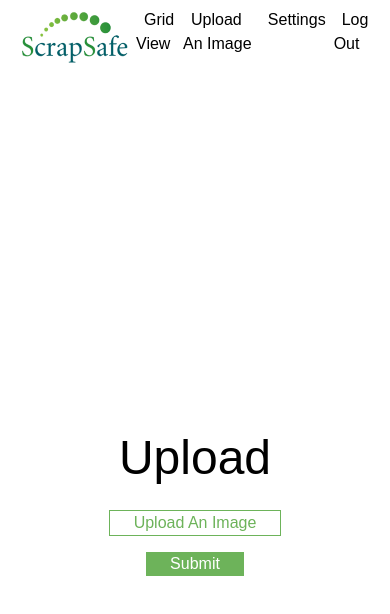
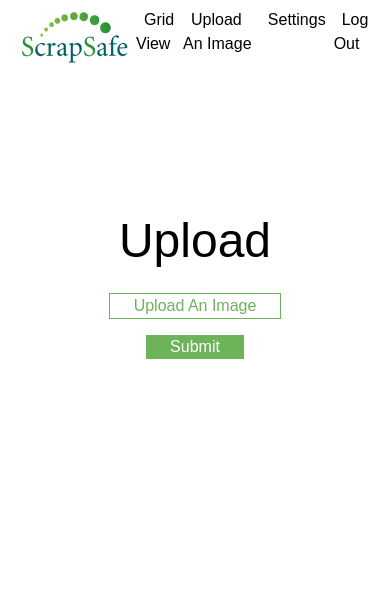
Before and after one commit to TNortnern/scrapsafe-frontend, a Next.js app: page / in a window 390 px wide. Shown: the top 614 px of the page. Built offline with nearby package versions, Linux system fonts and the light colour scheme.

Commit message:
responsiveness

```diff
--- /dev/null
+++ b/components/layout/Wrapper.js
@@ -0,0 +1,11 @@
+import React from 'react';
+
+const Wrapper = ({ children }) => {
+  return (
+    <div className='flex flex-col justify-center items-center mt-32 md:mt-48 lg:mt-56 xl:mt-32 w-11/12 md:w-3-10 mx-auto'>
+      {children}
+    </div>
+  );
+};
+
+export default Wrapper;
--- a/pages/gridview.js
+++ b/pages/gridview.js
@@ -1,10 +1,13 @@
 import React from 'react';
 import Layout from '../components/layout/Layout';
+import Wrapper from '../components/layout/Wrapper';
 
 const gridview = () => {
   return (
     <Layout>
-      <div className='flex space-y-2'></div>
+      <Wrapper>
+        <div className='flex space-y-2'></div>
+      </Wrapper>
     </Layout>
   );
 };
--- a/pages/index.js
+++ b/pages/index.js
@@ -1,16 +1,37 @@
+import React, { useState } from 'react';
 import Layout from '../components/layout/Layout';
+import Input from '../components/common/Input';
+import Wrapper from '../components/layout/Wrapper';
 
 const IndexPage = () => {
+  const [upload, setUpload] = useState(null);
   return (
     <Layout>
-      <div className='flex flex-col h-screen w-screen items-center justify-center'>
+      <Wrapper>
         <h1 className='text-5xl'>Upload</h1>
-        <div className='border border-custom m-4 text-custom px-6'>
-          Upload An Image
+
+        <div>
+          <label htmlFor='fileUpload'>
+            <div>
+              <div className='border border-custom m-4 text-custom px-6 cursor-pointer hover:opacity-75'>
+                Upload An Image
+              </div>
+            </div>
+          </label>
+          <input
+            hidden
+            id='fileUpload'
+            type='file'
+            onChange={(e) => console.log(e.target.files)}
+          />
         </div>
+        {/*
+        <Input ref={inputFile} type='file' id='file' className='hidden' /> */}
 
-        <div className='bg-custom text-white px-6'>Submit</div>
-      </div>
+        <button className='bg-custom text-white px-6 hover:opacity-75'>
+          Submit
+        </button>
+      </Wrapper>
     </Layout>
   );
 };
--- a/pages/login.js
+++ b/pages/login.js
@@ -1,6 +1,7 @@
 import React, { useState } from 'react';
 import Layout from '../components/layout/Layout';
 import Input from '../components/common/Input';
+import Wrapper from '../components/layout/Wrapper';
 
 const login = () => {
   const [email, setEmail] = useState('');
@@ -8,7 +9,7 @@ const login = () => {
 
   return (
     <Layout>
-      <div className='flex flex-col justify-center items-center mt-48 w-3-10 mx-auto'>
+      <Wrapper>
         <h1 className='text-5xl'>Log In</h1>
 
         <div className='flex flex-col space-y-10 mt-6 w-full'>
@@ -28,7 +29,7 @@ const login = () => {
           />
         </div>
         <p className='mt-6'>Forgot Password</p>
-      </div>
+      </Wrapper>
     </Layout>
   );
 };
--- a/pages/register.js
+++ b/pages/register.js
@@ -1,6 +1,7 @@
 import React, { useState } from 'react';
 import Layout from '../components/layout/Layout';
 import Input from '../components/common/Input';
+import Wrapper from '../components/layout/Wrapper';
 
 const register = () => {
   const [name, setName] = useState('');
@@ -10,7 +11,7 @@ const register = () => {
 
   return (
     <Layout>
-      <div className='flex flex-col justify-center items-center mt-16 md:mt-48 lg:mt-64 xl:mt-32 w-11/12 md:w-3-10 mx-auto'>
+      <Wrapper>
         <h1 className='text-5xl mb-4'>Sign Up</h1>
         <p className='max-w-xs text-center'>
           A description of what you get with a paid plan that can be either long
@@ -45,7 +46,7 @@ const register = () => {
             value={repeatPassword}
           />
         </div>
-      </div>
+      </Wrapper>
     </Layout>
   );
 };
--- a/pages/settings.js
+++ b/pages/settings.js
@@ -1,21 +1,24 @@
 import Layout from '../components/layout/Layout';
+import Wrapper from '../components/layout/Wrapper';
 
 const settings = () => {
   return (
     <Layout>
-      <div className='flex flex-col w-screen h-screen justify-center items-center'>
-        <h1 className='text-5xl'>Switch Membership</h1>
+      <Wrapper>
+        <h1 className='text-5xl text-center'>Switch Membership</h1>
         <p>
           A description of what you get with a paid plan that can be either long
           or short
         </p>
-        <div className='flex my-4'>
-          <div className='w-1/2 px-8 active'>Free</div>
-          <div className='w-1/2 px-8 inactive'>Paid</div>
+        <div className='flex mt-6 w-full'>
+          <button className='w-1/2 text-center py-1 active'>Free</button>
+          <button className='w-1/2 text-center py-1 inactive'>Paid</button>
         </div>
 
-        <div className='bg-custom text-white py-1 px-6'>Confirm Changes</div>
-      </div>
+        <button className='bg-custom text-white py-1 w-4/6 mt-10'>
+          Confirm Changes
+        </button>
+      </Wrapper>
     </Layout>
   );
 };
```
